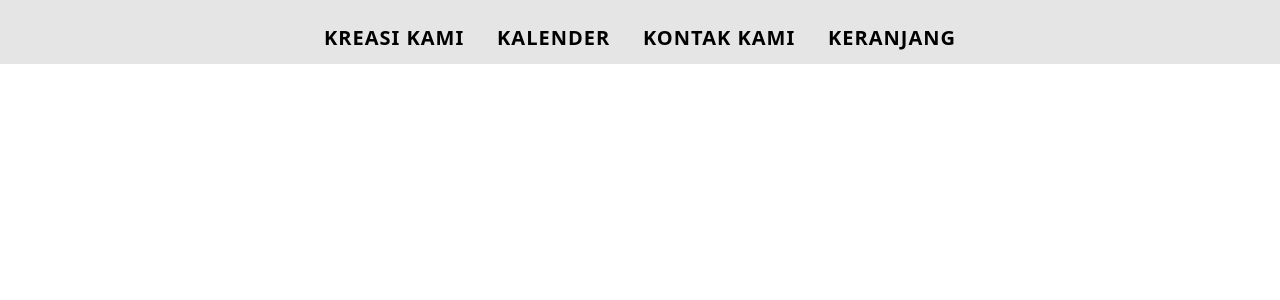
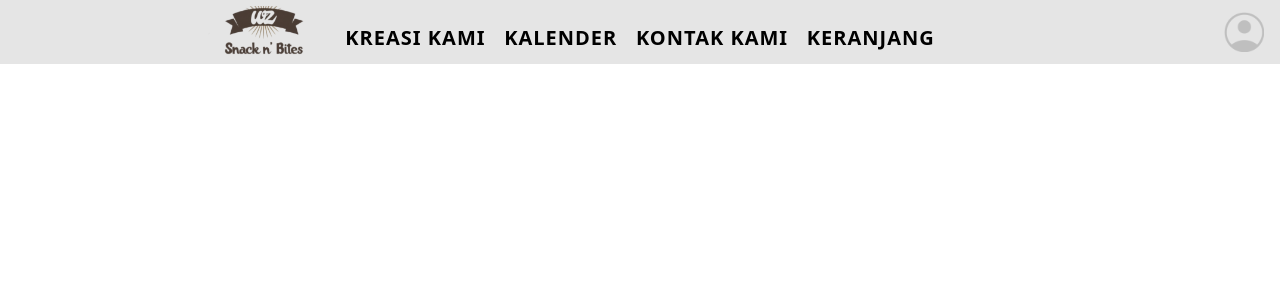
Before and after one commit to Kons-Software-House/kuenyawz-frontend, a React (Vite) app: page / in a window 1280 px wide. Shown: the top 300 px of the page. Built offline with nearby package versions, Linux system fonts and the light colour scheme.

Commit message:
chore: improved Navbar looks and replaced html a component to Link component

```diff
--- a/src/components/core/Navbar.tsx
+++ b/src/components/core/Navbar.tsx
@@ -1,26 +1,33 @@
 import { motion } from "framer-motion";
-
+import { Link } from 'react-router-dom';
+import Icon from "../../assets/Navbar/Logo.png"
+import UserIcon from "../../assets/Navbar/UserIcon.png"
 
 export default function Navbar() {
   return (
+    <motion.div exit={{ rotate: -180, transition: { duration: 2 } }} transition={{ duration: 3 }}>
       <nav className={`w-full text-base font-nav text-xl bg-black/10 absolute z-10 h-16`}>
-      <div className="h-full w-full text-inherit flex p-2 pt-6">
-        <div className={"basis-3/12 flex items-center justify-start"}>
-          <div className="text-inherit">
-          </div>
+        <div className="h-full w-full text-inherit flex gap-4">
+          <div className={"basis-3/12 flex items-center justify-end"}>
+            <Link to="/">
+              <img src={Icon} className="aspect-[4/2] h-14 mt-1 object-cover brightness-75 hover:brightness-125" />
+            </Link>
           </div>
           <ul className="grow flex items-center justify-between text-inherit">
             <NavButton text="KREASI KAMI" href="/products" />
             <NavButton text="KALENDER" href="/calendar" />
             <NavButton text="KONTAK KAMI" href="/contact" />
-          <NavButton text="KERANJANG" href="/cart" />
+            <NavButton text="KERANJANG" href="/" />
           </ul>
           <div className="basis-3/12 flex items-center justify-end text-inherit">
-          <div className="text-inherit">
-          </div>
+            <Link to="/login">
+              <img src={UserIcon}
+                className="h-10 object-cover brightness-75 hover:brightness-125 mx-4" />
+            </Link>
           </div>
         </div>
       </nav >
+    </motion.div>
   )
 }
 
@@ -44,13 +51,15 @@ function NavButton(
   }
 
   return (
-    <li>
-      <motion.a className="text-inherit lg:text-md flex items-end hover:items-start flex-col font-semibold tracking-wider" href={href} initial="default" whileHover="hover">
+    <li className="grow flex justify-center mt-4">
+      <Link to={href}>
+        <motion.div className="text-inherit lg:text-md flex items-end hover:items-start flex-col font-semibold tracking-wider" initial="default" whileHover="hover">
           <motion.p variants={textVariant}>
             {text}
           </motion.p>
           <motion.div className="h-1 bg-white" variants={textUnderlineVariant} />
-      </motion.a>
+        </motion.div>
+      </Link>
     </li>
   )
 }
```
Lines whose indentation alone changed are shown as unchanged.
